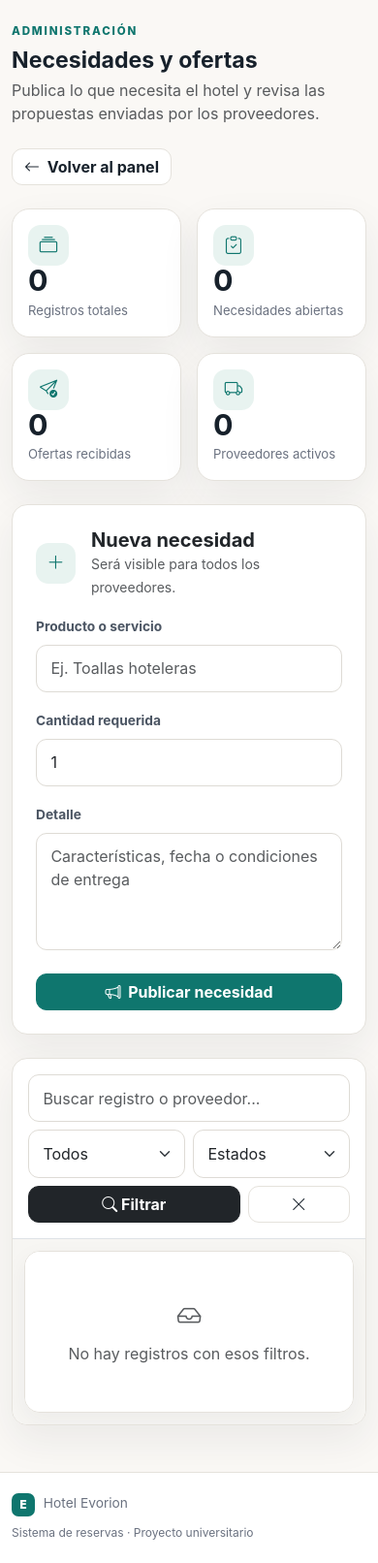
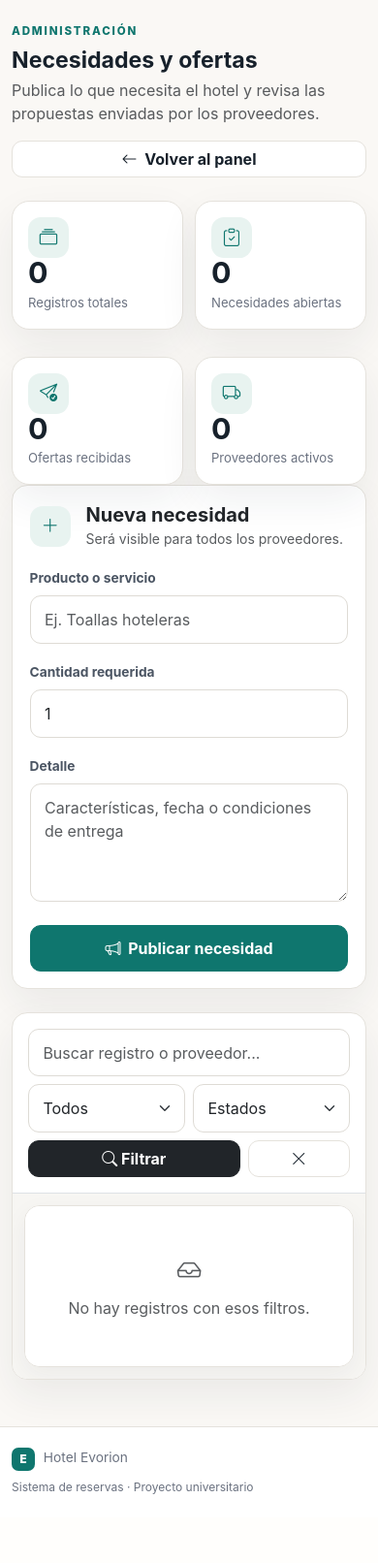
Before and after one commit to Team-Evorion/pwapractica6, a Laravel app: page /admin/supplies in a window 390 px wide. Shown: the part 68-1680 px from the top of the page at 97% size. After the commit the page ends 1609 px from the top, so only its background shows below. Run offline with Laravel 12, Linux system fonts and the light colour scheme; the visitor is signed in with stand-in values (Sample User, id 1); data that the repository does not hold is empty.

Commit message:
fix: improve supplies mobile layout

```diff
--- a/resources/css/modules/supplies.css
+++ b/resources/css/modules/supplies.css
@@ -30,6 +30,11 @@
 .supply-stat strong { font-size: 1.9rem; line-height: 1; }
 .supply-stat > span:last-child { margin-top: .4rem; color: #6b7280; font-size: .82rem; }
 .supply-create-card { top: 96px; }
+
+.supplies-layout > [class*="col-"],
+.supply-stats-grid > [class*="col-"] {
+    min-width: 0;
+}
 
 .supply-table thead th {
     padding: .9rem 1rem;
@@ -75,10 +80,67 @@
 
 @media (max-width: 1199.98px) {
     .supply-create-card { position: static !important; }
+
+    .supplies-layout {
+        display: block;
+    }
+
+    .supplies-layout > [class*="col-"] {
+        width: 100%;
+    }
+
+    .supplies-layout > [class*="col-"] + [class*="col-"] {
+        margin-top: 1.5rem;
+    }
 }
 
 @media (max-width: 575.98px) {
+    .supplies-heading {
+        align-items: stretch;
+        gap: 1rem;
+    }
+
+    .supplies-heading .btn {
+        width: 100%;
+    }
+
+    .supply-stats-grid,
+    .supplies-layout {
+        margin-right: 0;
+        margin-left: 0;
+    }
+
+    .supply-stats-grid > [class*="col-"],
+    .supplies-layout > [class*="col-"] {
+        padding-right: 0;
+        padding-left: 0;
+    }
+
+    .supply-stats-grid {
+        gap: .75rem;
+    }
+
+    .supply-stats-grid > [class*="col-"] {
+        width: calc(50% - .375rem);
+    }
+
     .supply-stat { min-height: 125px; padding: 1rem; }
+
+    .supply-create-card .card-body {
+        padding: 1.1rem !important;
+    }
+
+    .supply-create-card .dashboard-stat-icon {
+        flex: 0 0 auto;
+    }
+
+    .supply-create-card textarea.form-control {
+        min-height: 108px;
+    }
+
+    .supply-create-card .btn-hotel {
+        min-height: 48px;
+    }
 
     .supply-table,
     .supply-table tbody,
--- a/resources/views/admin/supplies/index.blade.php
+++ b/resources/views/admin/supplies/index.blade.php
@@ -16,7 +16,7 @@
     <a href="{{ route('admin.dashboard') }}" class="btn btn-soft"><i class="bi bi-arrow-left me-1"></i> Volver al panel</a>
 </div>
 
-<div class="row g-3 mb-4">
+<div class="row g-3 mb-4 supply-stats-grid">
     @foreach ([
         ['label' => 'Registros totales', 'value' => $summary['total'], 'icon' => 'collection'],
         ['label' => 'Necesidades abiertas', 'value' => $summary['open_needs'], 'icon' => 'clipboard-check'],
@@ -33,7 +33,7 @@
     @endforeach
 </div>
 
-<div class="row g-4 align-items-start">
+<div class="row g-4 align-items-start supplies-layout">
     <div class="col-12 col-xl-4">
         <section class="card rounded-4 sticky-xl-top supply-create-card">
             <div class="card-body p-4">
```
